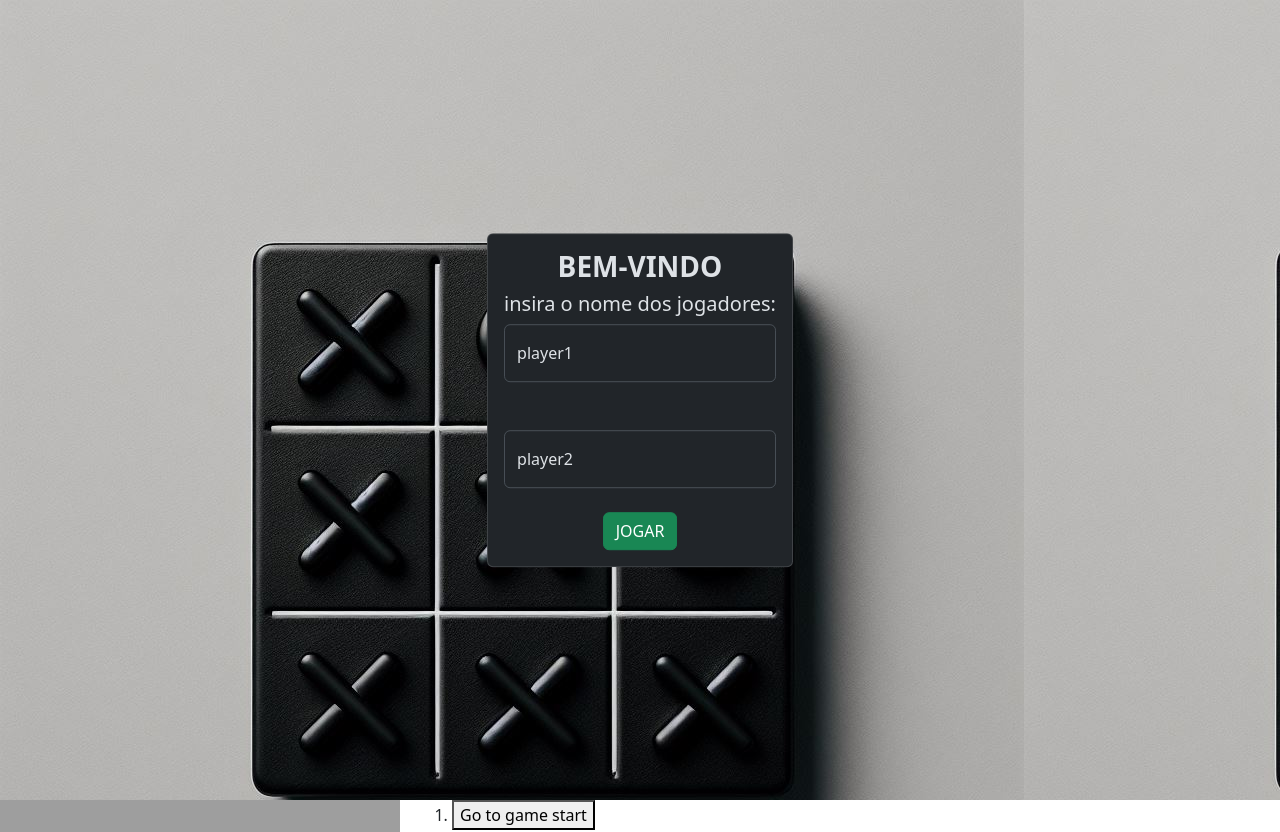
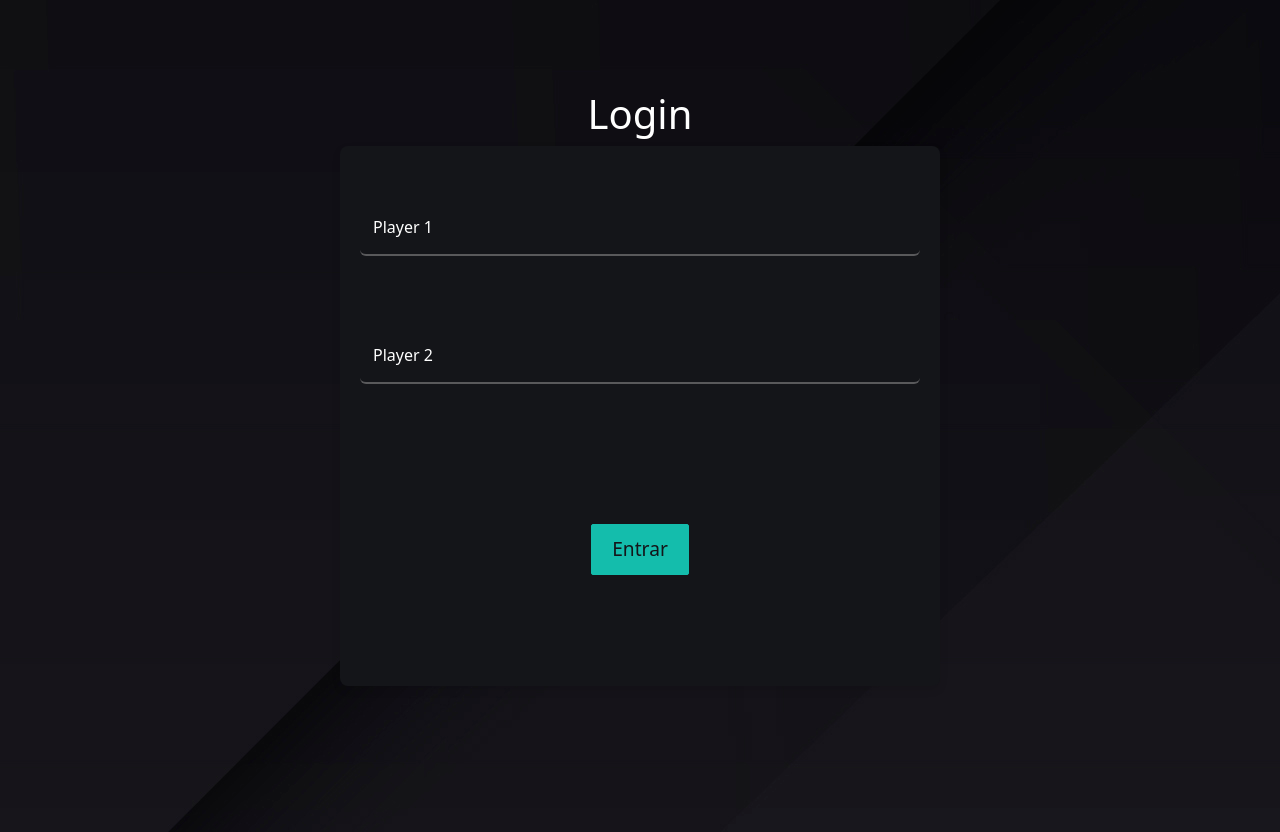
Before and after one commit to renanasb/jogo-da-velha-HNR, a React (Create React App) app: page / in a window 1280 px wide. Shown: the top 832 px of the page. Built offline with nearby package versions, Linux system fonts and the light colour scheme; grey boxes are pictures that could not be loaded.

Commit message:
snapshot 0.4 - login

```diff
--- a/src/App.js
+++ b/src/App.js
@@ -36,7 +36,6 @@ function Board({ xIsNext, squares, onPlay }) {
 
   return (
     <>
-      <img src="../_bcf6039c-7602-477c-bb4d-408c37a1088a.jpg" alt="Imagem do Renan"/>
 
       <div className="status">{status}</div>
       <div className="board-row">
@@ -70,7 +69,7 @@ export default function Game() {
     setCurrentMove(nextHistory.length - 1);
   }
 
-  function Pag() {}
+  // function Pag() {}
 
   function jumpTo(nextMove) {
     setCurrentMove(nextMove);
@@ -93,7 +92,7 @@ export default function Game() {
   return (
     <>
       <Home />
-      <div id="tabela" className="game">
+      {/* <div id="tabela" className="game">
         <div className="game-board">
           <Board
             xIsNext={xIsNext}
@@ -104,7 +103,7 @@ export default function Game() {
         <div className="game-info">
           <ol>{moves}</ol>
         </div>
-      </div>
+      </div> */}
     </>
   );
 }
--- a/src/login.js
+++ b/src/login.js
@@ -1,32 +1,30 @@
 function Home({player1, player2}) {
 return(
-    <div data-bs-theme="dark" className="img">
-    <div className="card , position-absolute top-50 start-50 translate-middle" >
-        <div className="card-body , bg-black.bg-gradient">
-
-            <div className="card-text "></div>
-            <h3 className=" text-center"><b>BEM-VINDO</b></h3>
-
-            <h5>insira o nome dos jogadores:</h5>
-
-            <div className="form-floating mb-5">
-                <input type="text" className="form-control" id="floatingInput" placeholder="Name player1"></input>
-                <label for="floatingInput">player1</label>
+    <div data-bs-theme="dark">
+    <h1 style={{color: 'white', marginTop: '90px'}}>Login</h1>
+    <div className='tabelaMatrix'>
+        <div className="tabelaMatrix2">
+            <p></p>
+            <p></p>
+            <div className="form-floating">
+                <input type="text" className="form-control" placeholder="Nome de usuário" id="entradaa"/>
+                <label for="nomeUsuario">Player 1</label>
             </div>
+            <div style={{marginBottom: '70px'}}></div>
             <div className="form-floating">
-                <input type="text" className="form-control" id="floatingPassword"
-                    placeholder="Name player2 "></input>
-                <label for="floatingInput">player2</label>
+                <input className="form-control" type="text" id="entradaa" placeholder="Nome de usuário"/>
+                <label for="nomeUsuario">Player 2</label>
             </div>
-            <br>
-            </br>
-            <div className="text-center">
-                <button href="" className="btn btn-success  ">JOGAR</button>
+            <div style={{marginBottom: '70px'}}></div>
+                <div style={{marginBottom: '70px'}}></div>
+                <a href="./pages/boletim.html">
+                    <button className="botao">Entrar</button>
+                </a>
             </div>
+            <p></p>
+            <p></p>
         </div>
     </div>
-
-</div>
 );
 }
 
--- a/src/styles.css
+++ b/src/styles.css
@@ -2,15 +2,12 @@
   box-sizing: border-box;
 }
 
-body {
-  font-family: sans-serif;
-  margin: 20px;
-  padding: 0;
-}
 
 h1 {
   margin-top: 0;
   font-size: 22px;
+    text-align: center;
+    color: white;
 }
 
 h2 {
@@ -54,6 +51,12 @@ body {
   font-family: sans-serif;
   margin: 20px;
   padding: 0;
+  background-size:auto ;
+  height: 20px;
+  background-image:url(../v1016-b-08.jpg);
+  height: 100vb;
+  background-repeat: no-repeat;
+  background-attachment: fixed;
 }
 
 .square {
@@ -89,9 +92,91 @@ body {
   margin-left: 20px;
 }
 
-.img{
-  background-size:auto ;
-  height: 20px;
-  background-image:url(../_bcf6039c-7602-477c-bb4d-408c37a1088a.jpg);
-  height: 100vb;
+.tabelaMatrix{
+  display: flex;
+  flex-wrap: wrap;
+  align-content: stretch;
+  justify-content: space-evenly;
+  color: white;
+  justify-content: center;
 }
+
+#entradaa{
+  background-color: transparent;
+  border: none;
+  border-bottom: 0.125rem solid #59595b
+}
+
+.tabelaMatrix2{
+  display:flex;
+  text-align: center;
+  background-color: #141519;
+  box-shadow: 0px 4px 8px rgba(0, 0, 0, 0.1);
+  border-radius: 8px;
+  padding: 20px;
+  width: 600px;
+  height: 540px;
+  flex-direction: column;
+    flex-wrap: nowrap;
+    align-content: space-between;
+    justify-content: flex-start;
+}
+
+.content {
+    margin-left: auto;
+    margin-right: auto;
+    max-width: 2000px;
+    margin-top: 46px
+}
+
+.container {
+    padding: 0.01em 16px;
+    justify-content: center;
+    align-items: center;
+}
+
+.caixa {
+    display: block;
+    width: 100%;
+    padding: 0.375rem 0.75rem;
+    font-size: 1rem;
+    font-weight: 400;
+    line-height: 1.5;
+    color: var(--bs-body-color);
+    -webkit-appearance: none;
+    -moz-appearance: none;
+    appearance: none;
+    background-color: var(--bs-body-bg);
+    background-clip: padding-box;
+    border: var(--bs-border-width) solid var(--bs-border-color);
+    border-radius: var(--bs-border-radius);
+    transition: border-color .15s ease-in-out,box-shadow .15s ease-in-out;
+}
+
+
+  .botao {
+    --initial-shadow: none;
+    --interaction-shadow: none;
+    background-color:  #14bdac;
+    color: #141519;
+    border-style: solid;
+    border-width: 1px;
+    border-color: #14bdac;
+    border-radius: 2px;
+    font-size: larger;
+    padding-left: 20px;
+    padding-right: 20px;
+    padding-top: 10px;
+    padding-bottom: 10px;
+    transition-duration: 0.4s;
+  }
+
+  .botao:hover{
+        background-color: transparent;
+        color: white;
+        border-style: solid;
+        border-width: 1px;
+        border-color: white;
+        border-radius: 2px;
+        font-size: larger;
+  }
```
Also changed, not shown: _bcf6039c-7602-477c-bb4d-408c37a1088a.jpg (deleted).
